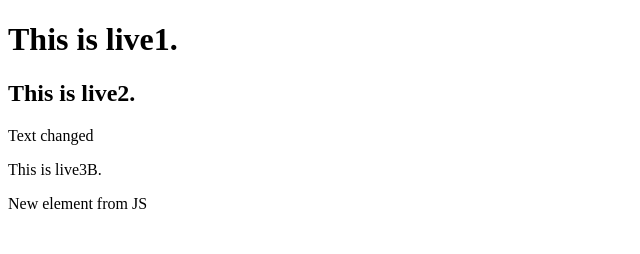
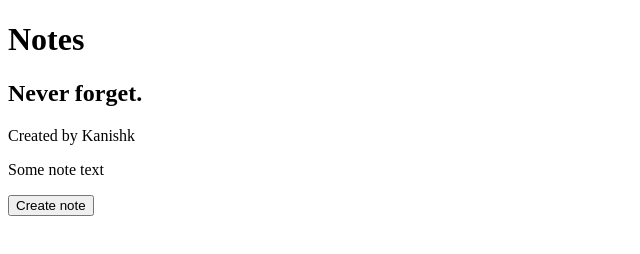
Before and after one commit to kanishk30/js_bootcamp, a plain HTML site: page notes-app/index.html in a window 1280 px wide. Shown: the whole page, without its empty margins (0-640 px from the left). Drawn offline with Linux system fonts and the light colour scheme.

Commit message:
Add event listener

```diff
--- a/notes-app/index.html
+++ b/notes-app/index.html
@@ -7,10 +7,11 @@
     <title>Document</title>
 </head>
 <body>
-    <h1>This is live1.</h1>
-    <h2>This is live2.</h2>
-    <p>This is live3A.</p>
-    <p>This is live3B.</p>
+    <h1>Notes</h1>
+    <h2>Never forget.</h2>
+    <p>Created by Kanishk</p>
+    <p>Some note text</p>
+    <button>Create note</button>
 <script src="notes-app.js"></script>
 </body>
 </html>
--- a/notes-app/notes-app.js
+++ b/notes-app/notes-app.js
@@ -8,11 +8,13 @@ const notes2 = [{
     }
 ];
 
-const el = document.querySelector('p')
-console.dir(el);
-el.innerText = 'Text changed';
+// const el = document.querySelector('p')
+// console.dir(el);
+// el.innerText = 'Text changed';
 
-// Add a new element
-const newParagraph = document.createElement('p');
-newParagraph.textContent = 'New element from JS';
-document.querySelector('body').appendChild(newParagraph);
+// // Add a new element
+// const newParagraph = document.createElement('p');
+// newParagraph.textContent = 'New element from JS';
+// document.querySelector('body').appendChild(newParagraph);
+
+document.querySelector('button').addEventListener('click', (e) => { console.log(e) })
--- a/todo-app/todo-app.js
+++ b/todo-app/todo-app.js
@@ -20,7 +20,7 @@ const todos = [{
     }
 ]
 // print status : false number of todos left
-// Add a p for each todo above using textValue
+// Add a p for each todo above
 
 let _todo = todos.filter((todo) => {
     return !todo.status;
@@ -34,3 +34,7 @@ todos.forEach((todo)=> {
     newTodo.textContent = todo.text;
     document.querySelector('body').appendChild(newTodo);
 })
+
+document.querySelector('button').addEventListener('click', (e) => {
+    e.target.textContent = 'I am Clicked'
+})
```
Also changed, not shown: todo-app/index.html (+1 -0 lines).
